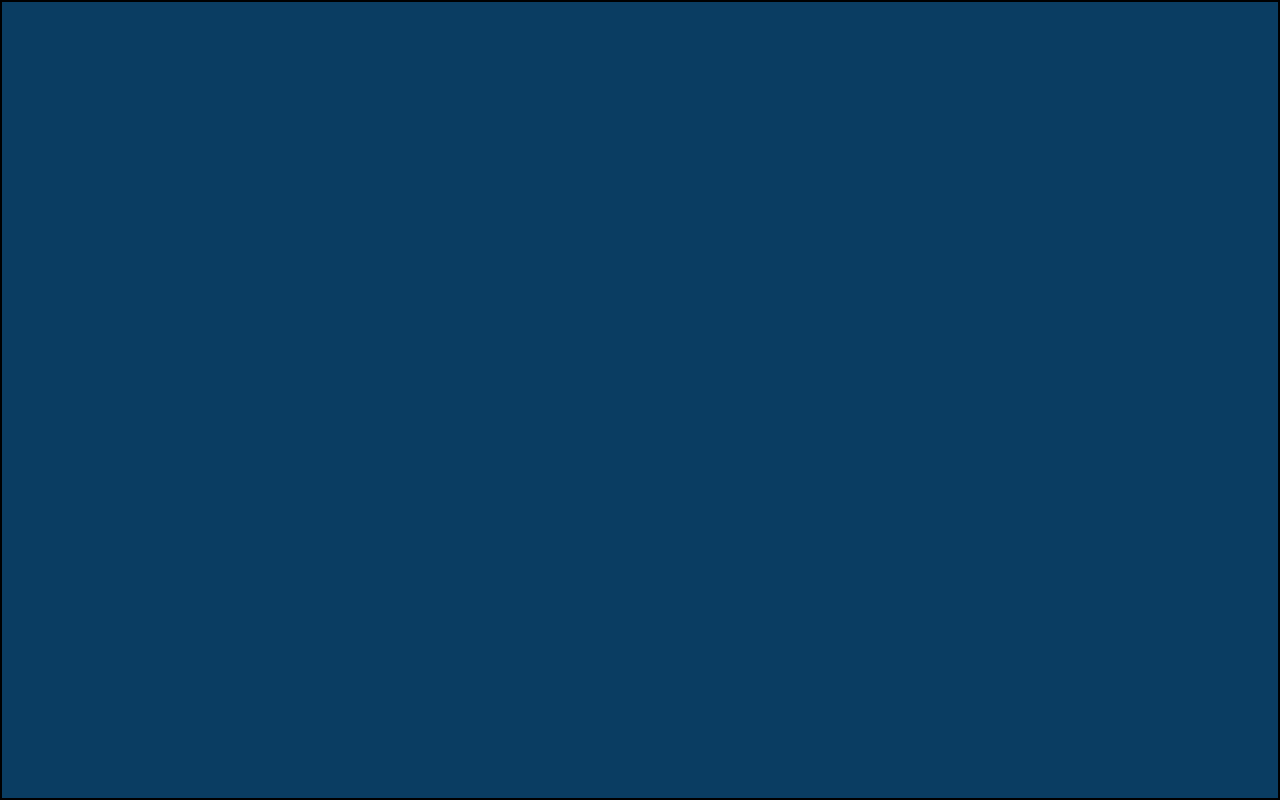
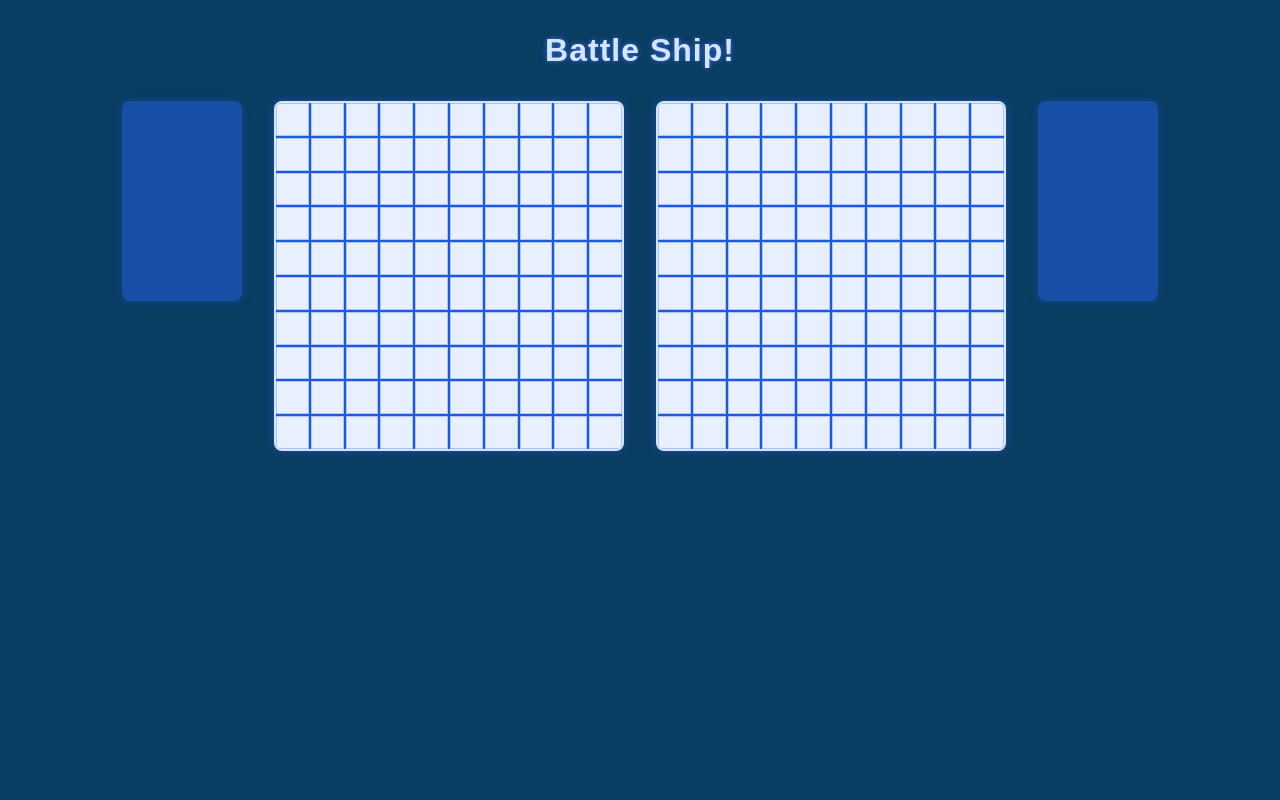
Before and after one commit to kyleferguson91/projectBattleship, a website: page index.html in a window 1280 px wide. Drawn offline with Linux system fonts and the light colour scheme.

Commit message:
cells and clicks logging indicies to console

```diff
--- /dev/null
+++ b/domScript.js
@@ -0,0 +1,48 @@
+
+
+function createCells()
+//serves to add cells to both boards
+{
+             const board1 = document.querySelector(".board1")
+                         const board2 = document.querySelector(".board2")
+    for (let row = 0; row<10; row++)
+    {
+        for (let col = 0; col<10; col++)
+        {
+
+
+            let current = board1
+            let counter = 2
+            while (counter > 0)
+            {
+            let cell = document.createElement("div")
+            cell.classList.add("cell");
+            cell.dataset.row=row
+            cell.dataset.col = col
+                current.appendChild(cell)
+                current=board2
+                counter--
+            }
+
+
+
+
+        }
+    }
+}
+
+function addCellEvents()
+{
+    document.addEventListener('click', (e) =>
+    {
+        console.log(e.target.dataset.row, e.target.dataset.col)
+
+    })
+}
+
+
+document.addEventListener("DOMContentLoaded", () =>
+{
+    createCells()
+    addCellEvents()
+})
--- a/index.html
+++ b/index.html
@@ -3,16 +3,38 @@
 <head>
     <meta charset="UTF-8">
     <link rel="stylesheet" href="./styles.css">
+        <script type="text/javascript" src="./domScript.js"></script>
     <meta name="viewport" content="width=device-width, initial-scale=1.0">
-    <title>Battle Ship</title>
+
+    <title class="title">Battle Ship</title>
 </head>
 <body>
 
     <div class="mainlayout">
 
 
+        <header class="header">
+
+            <h1>Battle Ship!</h1>
+        </header>
+
+        <div class="gameholder">
+            <div class="infopane1"></div>
+            <div class="board1">
+
+            </div>
+
+            <div class="board2">
 
 
+            </div>
+                   <div class="infopane2"></div>
+        </div>
+
+        <footer class="footer">
+
+
+        </footer>
     </div>
 
 
--- a/src/gameDriver.js
+++ b/src/gameDriver.js
@@ -4,6 +4,12 @@ const Ship = require("./Ship");
 
 function gameDriver()
 {
+//
+
+
+
+
+
 //create two players
 let player1 = createPlayer("human")
 let player2 = createPlayer("human")
--- a/styles.css
+++ b/styles.css
@@ -1,14 +1,131 @@
-*{
-    margin: 0;
-    padding: 0;
-    box-sizing: border-box;
+* {
+  margin: 0;
+  padding: 0;
+  box-sizing: border-box;
 }
 
-.mainlayout
-{
-      background-color: #0a3d62; /* deep navy */
-  color: #ffffff;
-    width: 100vw;
-    height: 100vh;
-    border: 2px solid black;
+body, html {
+  height: 100%;
+  font-family: Arial, sans-serif;
+  background-color: #0a3d62;
+  color: #f0f0f0;
 }
+
+.mainlayout {
+  width: 100vw;
+  height: 100vh;
+  display: grid;
+  grid-template-rows: auto 1fr auto;
+  gap: 1rem;
+  padding: 1rem;
+}
+
+.header, .footer {
+  text-align: center;
+  padding: 1rem;
+}
+
+.header h1 {
+  font-size: 2rem;
+  letter-spacing: 1px;
+  color: #d1e7ff;
+  text-shadow: 0 0 5px #4169e1;
+}
+
+/* Container for each board + its info pane */
+.board-container {
+  display: flex;
+  align-items: center;
+  gap: 1rem;
+}
+
+/* Info panes */
+.infopane1, .infopane2 {
+  background-color: #174ea6;
+  border-radius: 8px;
+  padding: 1rem;
+  width: 120px;
+  height: 200px;
+  color: #cfd9ff;
+  font-weight: 600;
+  font-size: 0.9rem;
+  box-shadow: 0 0 8px rgba(23, 78, 166, 0.6);
+  user-select: none;
+  text-align: center;
+}
+
+/* Boards */
+.board1, .board2 {
+  width: 350px;
+  height: 350px;
+  background-color: #1a5adb;
+  display: grid;
+  grid-template-columns: repeat(10, 1fr);
+  grid-template-rows: repeat(10, 1fr);
+  gap: 2px;
+  border: 2px solid #d1e7ff;
+  border-radius: 8px;
+  box-shadow: 0 0 10px #335ecf88;
+  overflow: hidden;
+}
+
+/* Cells */
+.cell {
+  background-color: #e8f0ff;
+  border: 1px solid #b0c4ff;
+  transition: background-color 0.3s;
+}
+
+.cell:hover {
+  background-color: #b0c4ff;
+  cursor: pointer;
+}
+
+.footer {
+  font-size: 0.9rem;
+  color: #aabbff;
+}
+
+/* Gameholder flex container */
+.gameholder {
+  display: flex;
+  justify-content: center;
+  align-items: flex-start;
+  gap: 2rem;
+  flex-wrap: wrap;
+}
+
+/* MOBILE RESPONSIVE - stack info panes above boards */
+
+@media (max-width: 800px) {
+
+  .gameholder {
+    flex-direction: column;
+    align-items: center;
+    gap: 3rem;
+  }
+
+  .board-container {
+    flex-direction: column;
+    gap: 0.75rem;
+  }
+
+  .infopane1, .infopane2 {
+    width: 90vw;
+    max-width: 350px;
+    height: 100px;
+    margin: 0 auto;
+  }
+
+  .header
+  {
+    display: none;
+  }
+
+  .board1, .board2 {
+    width: 90vw;
+    height: 90vw;
+    max-width: 350px;
+    max-height: 350px;
+  }
+}
```
